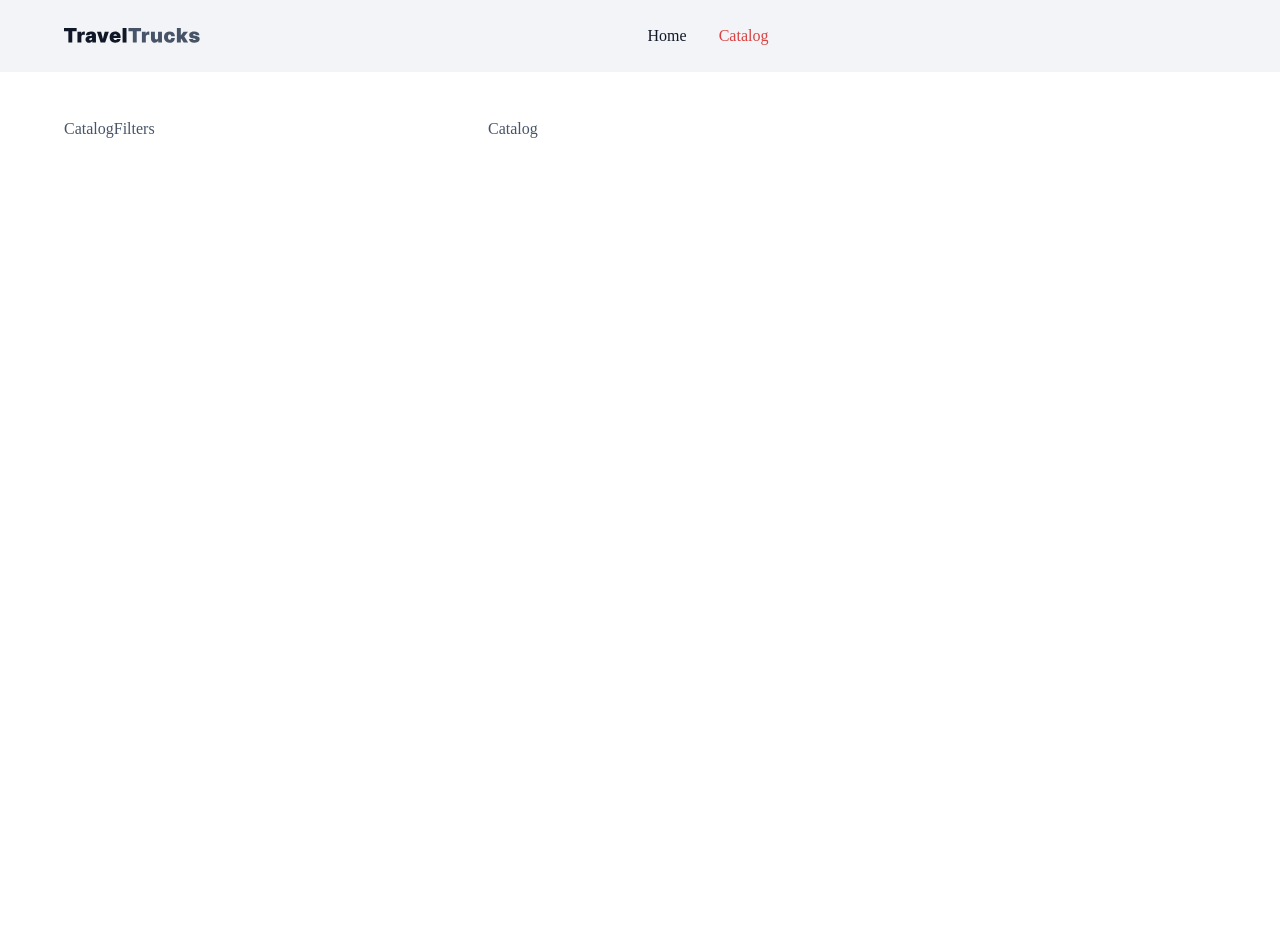
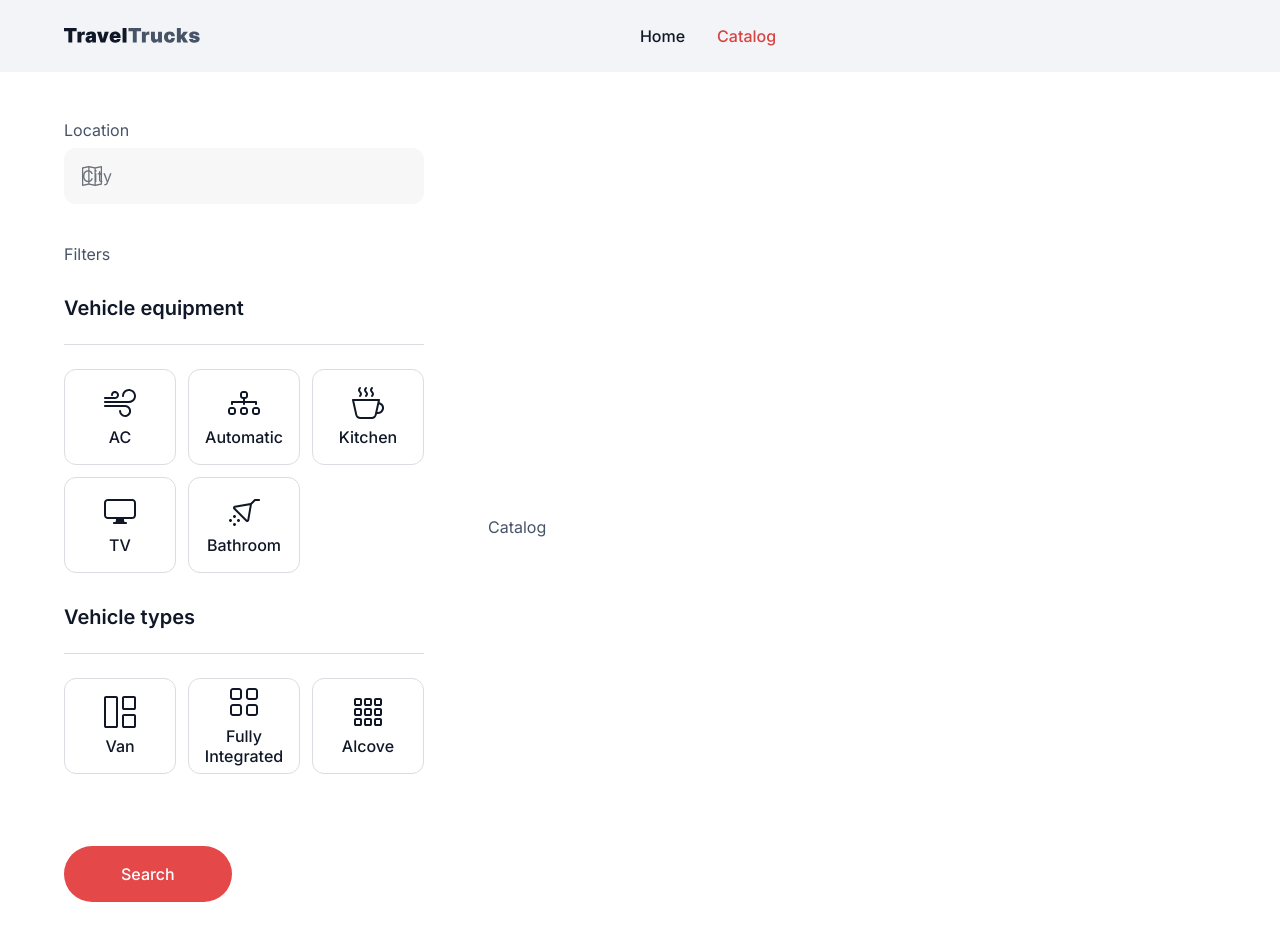
Before and after one commit to ITonkovyd/TravelTrucks, a Next.js app: page /catalog in a window 1280 px wide. Before the commit the page ends 800 px from the top, so only its background shows below. Built offline with nearby package versions, Linux system fonts and the light colour scheme.

Commit message:
Update catalog: adding filters sidebar eRXeu05t

```diff
--- a/src/app/catalog/@filters/CatalogFilters.tsx
+++ b/src/app/catalog/@filters/CatalogFilters.tsx
@@ -1,5 +1,13 @@
+import Filters from "@/components/Catalog/Sidebar/Filters/Filters";
+import Location from "@/components/Catalog/Sidebar/Filters/Location/Location";
+
 const CatalogFilters = () => {
-  return <div>CatalogFilters</div>;
+  return (
+    <>
+      <Location />
+      <Filters />
+    </>
+  );
 };
 
 export default CatalogFilters;
--- a/src/app/globals.css
+++ b/src/app/globals.css
@@ -13,6 +13,8 @@
 
 html,
 body {
+  font-family: "Inter", sans-serif;
+  font-size: 16px;
   max-width: 100vw;
   overflow-x: hidden;
 }
@@ -95,7 +97,7 @@ img {
   padding: 16px 57px;
   border-radius: 200px;
 
-  font-weight: 600;
+  font-weight: 500;
   font-size: 16px;
   line-height: 24px;
 }
@@ -125,3 +127,106 @@ img {
     background-color: var(--color-gray-light);
   }
 }
+
+.inputField {
+  min-width: 360px;
+  padding: 18px;
+  border: none;
+  border-radius: 12px;
+  background-color: var(--color-inputs);
+  color: var(--color-main);
+
+  &::placeholder {
+    color: var(--color-gray);
+  }
+
+  &:hover,
+  &:focus {
+    outline: none;
+  }
+}
+
+.filterCheckbox {
+  padding: 16px;
+  background-color: var(--color-white);
+  border: 1px solid var(--color-gray-light);
+  border-radius: 12px;
+
+  &:checked {
+    border: 1px solid var(--color-button);
+  }
+}
+
+.oc{
+  display:inline-block;
+}
+
+.oc-input{
+  position:absolute;
+  opacity:0;
+  width:1px;
+  height:1px;
+  overflow:hidden;
+  clip:rect(0 0 0 0);
+  clip-path:inset(50%);
+  white-space:nowrap;
+}
+
+.oc-card{
+  display:grid;
+  place-items:center;
+  gap:8px;
+  height:96px;
+
+  border:1px solid var(--color-gray-light);
+  border-radius:12px;
+  background-color:var(--color-white);
+  color:var(--color-text);
+
+  cursor:pointer;
+  user-select:none;
+
+  transition:border-color .15s ease,box-shadow .15s ease,color .15s ease,background-color .15s ease;
+}
+
+.oc-icon{
+  width:32px;
+  height:32px;
+  fill:currentColor;
+  align-self:flex-end;
+}
+
+.oc-text{
+  display:block;
+  text-align:center;
+  font-weight:500;
+  color:var(--color-main);
+  align-self:flex-start;
+}
+
+.oc-input:checked + .oc-card{
+  border-color:var(--color-button);
+}
+
+.oc-input:focus-visible + .oc-card{
+  outline:2px solid var(--color-button);
+  outline-offset:2px;
+}
+
+.oc-input:disabled + .oc-card{
+  opacity:.5;
+  cursor:not-allowed;
+}
+
+@media (hover:hover){
+  .oc:hover .oc-card{
+    box-shadow:0 0 0 3px rgba(0,0,0,.04);
+  }
+}
+
+.separator{
+  width:100%;
+  height:1px;
+  margin:24px 0;
+  background-color:var(--color-gray-light);
+}
--- /dev/null
+++ b/src/components/Catalog/Sidebar/Filters/FilterCheckboxesGrid.tsx
@@ -0,0 +1,44 @@
+"use client";
+import React, { useMemo } from "react";
+import { FilterCheckboxesParams } from "./types";
+
+interface FilterCheckboxesGridProps {
+  filters: FilterCheckboxesParams;
+  onToggle?: (key: string) => void;
+  selected?: string[];
+}
+
+const FilterCheckboxesGrid = ({
+  filters,
+  onToggle,
+  selected = [],
+}: FilterCheckboxesGridProps) => {
+  const selectedSet = useMemo(() => new Set(selected), [selected]);
+
+  return (
+    <>
+      {filters.map((equip) => {
+        const id = `equip-${equip.key}`;
+        return (
+          <label key={equip.key} className="oc" htmlFor={id}>
+            <input
+              id={id}
+              className="oc-input"
+              type="checkbox"
+              checked={selectedSet.has(equip.key)}
+              onChange={() => onToggle && onToggle(equip.key)}
+            />
+            <span className="oc-card" aria-hidden="true">
+              <svg className="oc-icon">
+                <use href={`/icons/sprite.svg#${equip.icon}`}></use>
+              </svg>
+              <span className="oc-text">{equip.label}</span>
+            </span>
+          </label>
+        );
+      })}
+    </>
+  );
+};
+
+export default React.memo(FilterCheckboxesGrid);
--- /dev/null
+++ b/src/components/Catalog/Sidebar/Filters/Filters.module.css
@@ -0,0 +1,11 @@
+.filters {
+  margin-bottom: 32px;
+}
+
+.filtersTitle {
+  margin-bottom: 32px;
+}
+
+.searchButton {
+  margin-top: 40px;
+}
--- /dev/null
+++ b/src/components/Catalog/Sidebar/Filters/Filters.tsx
@@ -0,0 +1,22 @@
+import css from "./Filters.module.css";
+import VehicleEquipment from "./VehicleParamsFilters/VehicleEquipment";
+import VehicleType from "./VehicleParamsFilters/VehicleType";
+
+const Filters = () => {
+  return (
+    <div className={css.filters}>
+      <div className={css.filtersTitle}>Filters</div>
+      <VehicleEquipment />
+      <VehicleType />
+
+      <button
+        type="submit"
+        className={`${css.searchButton} button button--primary`}
+      >
+        Search
+      </button>
+    </div>
+  );
+};
+
+export default Filters;
--- /dev/null
+++ b/src/components/Catalog/Sidebar/Filters/Location/Location.module.css
@@ -0,0 +1,50 @@
+.location {
+  margin-bottom: 40px;
+}
+
+.labelText {
+  display: block;
+  margin-bottom: 8px;
+}
+
+.form {
+  position: relative;
+  width: 100%;
+}
+
+.inputField {
+  width: 100%;
+  height: 56px;
+  padding-left: 48px;
+}
+
+.inputField::placeholder {
+  color: var(--color-gray);
+}
+
+.label {
+  position: absolute;
+  top: 50%;
+  left: 18px;
+  transform: translateY(-50%);
+  display: flex;
+  align-items: center;
+  gap: 8px;
+  pointer-events: none;
+  color: var(--color-gray);
+  transition: color 0.2s ease;
+}
+
+.label.active {
+  color: var(--color-main);
+}
+
+.label.active .icon {
+  color: var(--color-main);
+}
+
+.icon {
+  width: 20px;
+  height: 20px;
+  color: currentColor;
+}
--- /dev/null
+++ b/src/components/Catalog/Sidebar/Filters/Location/Location.tsx
@@ -0,0 +1,36 @@
+"use client";
+
+import { useState } from "react";
+import css from "./Location.module.css";
+
+const Location = () => {
+  const [locationName, setLocationName] = useState("");
+  const hasValue = locationName.trim().length > 0;
+
+  return (
+    <div className={css.location}>
+      <span className={css.labelText}>Location</span>
+      <form action="" className={css.form}>
+        <input
+          className={`${css.inputField} inputField`}
+          name="location"
+          id="location"
+          type="text"
+          placeholder="City"
+          value={locationName || ""}
+          onChange={(e) => setLocationName(e.target.value)}
+        />
+        <label
+          htmlFor="location"
+          className={`${css.label} ${hasValue ? css.active : ""}`}
+        >
+          <svg className={css.icon}>
+            <use href="/icons/sprite.svg#map"></use>
+          </svg>
+        </label>
+      </form>
+    </div>
+  );
+};
+
+export default Location;
--- /dev/null
+++ b/src/components/Catalog/Sidebar/Filters/VehicleParamsFilters/VehicleEquipment.tsx
@@ -0,0 +1,38 @@
+"use client";
+
+import { useState, useMemo, useCallback } from "react";
+import { VEHICLE_EQUIPS } from "../../static";
+import css from "./VehicleParamsFilters.module.css";
+
+import FilterCheckboxesGrid from "../FilterCheckboxesGrid";
+
+const VehicleEquipment = () => {
+  const [selected, setSelected] = useState<string[]>([]);
+  const selectedArray = useMemo(() => Array.from(selected), [selected]);
+
+  const toggle = useCallback((key: string) => {
+    setSelected((prev) => {
+      const next = new Set(prev);
+      if (next.has(key)) next.delete(key);
+      else next.add(key);
+      return Array.from(next);
+    });
+  }, []);
+
+  return (
+    <fieldset className={css.group}>
+      <legend className={css.title}>Vehicle equipment</legend>
+      <div className="separator" />
+      <div className={css.grid}>
+        <FilterCheckboxesGrid
+          filters={VEHICLE_EQUIPS}
+          onToggle={toggle}
+          selected={selected}
+        />
+      </div>
+      <input type="hidden" name="equipment" value={selectedArray.join(",")} />
+    </fieldset>
+  );
+};
+
+export default VehicleEquipment;
--- /dev/null
+++ b/src/components/Catalog/Sidebar/Filters/VehicleParamsFilters/VehicleParamsFilters.module.css
@@ -0,0 +1,17 @@
+.title {
+  font-weight: 600;
+  font-size: 20px;
+  color: var(--color-main);
+}
+
+.group {
+  border: 0;
+  padding: 0;
+  margin-bottom: 32px;
+}
+
+.grid {
+  display: grid;
+  grid-template-columns: repeat(3, 1fr);
+  gap: 12px;
+}
--- /dev/null
+++ b/src/components/Catalog/Sidebar/Filters/VehicleParamsFilters/VehicleType.tsx
@@ -0,0 +1,37 @@
+"use client";
+
+import { useCallback, useMemo, useState } from "react";
+import { VEHICLE_TYPES } from "../../static";
+import css from "./VehicleParamsFilters.module.css";
+import FilterCheckboxesGrid from "../FilterCheckboxesGrid";
+
+const VehicleType = () => {
+  const [selected, setSelected] = useState<string[]>([]);
+  const selectedArray = useMemo(() => Array.from(selected), [selected]);
+
+  const toggle = useCallback((key: string) => {
+    setSelected((prev) => {
+      const next = new Set(prev);
+      if (next.has(key)) next.delete(key);
+      else next.add(key);
+      return Array.from(next);
+    });
+  }, []);
+
+  return (
+    <fieldset className={css.group}>
+      <legend className={css.title}>Vehicle types</legend>
+      <div className="separator" />
+      <div className={css.grid}>
+        <FilterCheckboxesGrid
+          filters={VEHICLE_TYPES}
+          onToggle={toggle}
+          selected={selected}
+        />
+      </div>
+      <input type="hidden" name="equipment" value={selectedArray.join(",")} />
+    </fieldset>
+  );
+};
+
+export default VehicleType;
--- /dev/null
+++ b/src/components/Catalog/Sidebar/Filters/types.ts
@@ -0,0 +1,7 @@
+export interface FilterCheckbox {
+  key: string;
+  label: string;
+  icon: string;
+}
+
+export type FilterCheckboxesParams = FilterCheckbox[];
--- /dev/null
+++ b/src/components/Catalog/Sidebar/static.ts
@@ -0,0 +1,13 @@
+export const VEHICLE_EQUIPS = [
+  { key: "ac", label: "AC", icon: "wind" },
+  { key: "automatic", label: "Automatic", icon: "diagram" },
+  { key: "kitchen", label: "Kitchen", icon: "cup-hot" },
+  { key: "tv", label: "TV", icon: "tv" },
+  { key: "bathroom", label: "Bathroom", icon: "ph_shower" },
+];
+
+export const VEHICLE_TYPES = [
+  { key: "van", label: "Van", icon: "bi_grid-1x2" },
+  { key: "fully_integrated", label: "Fully Integrated", icon: "bi_grid" },
+  { key: "alcove", label: "Alcove", icon: "bi_grid-3x3-gap" },
+];
```
Also changed, not shown: public/icons/sprite.svg.
